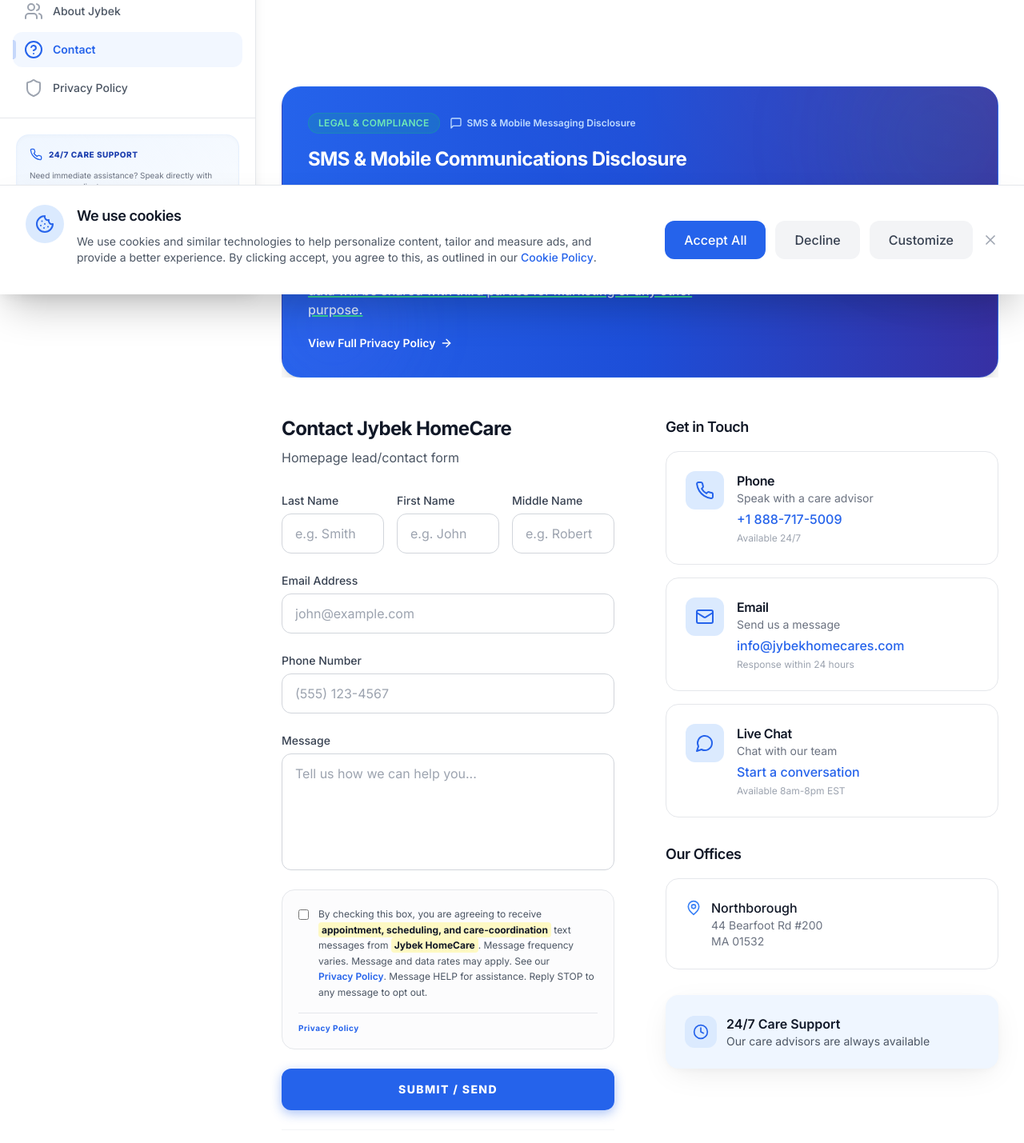
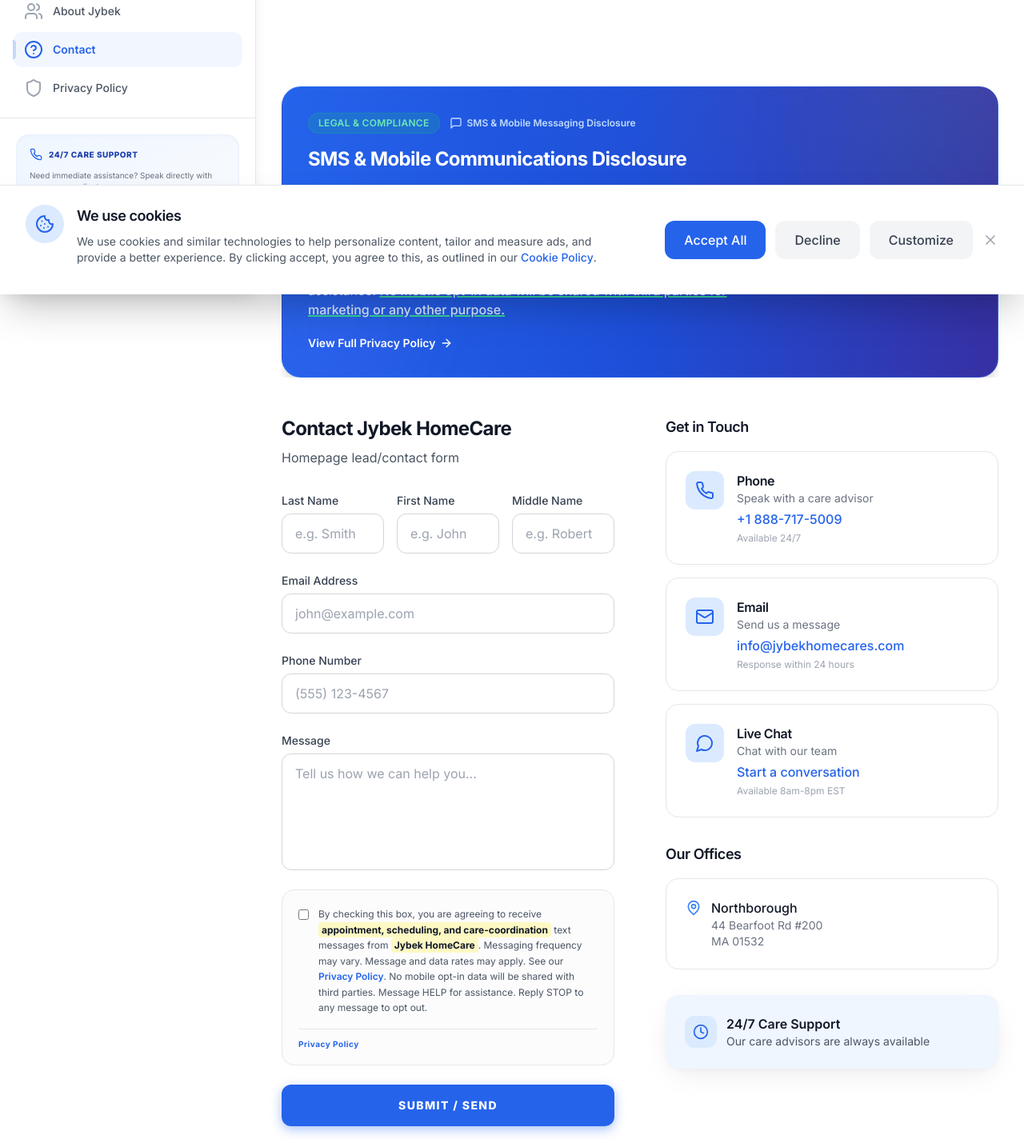
Before and after one commit to factorgh/jybek-care, a Next.js app: page /contact in a window 1280 px wide. Shown: the part 432-1861 px from the top of the page at 80% size. Built offline with nearby package versions, Linux system fonts and the light colour scheme.

Commit message:
update on sms validity

```diff
--- a/src/app/(site)/contact/components/ContactForm.tsx
+++ b/src/app/(site)/contact/components/ContactForm.tsx
@@ -128,7 +128,7 @@
               <span className="font-bold bg-yellow-100 dark:bg-yellow-950/40 text-gray-900 dark:text-white px-1 py-0.5 rounded">
                 Jybek HomeCare
               </span>
-              . Message frequency varies. Message and data rates may apply. See our{' '}
+              . Messaging frequency may vary. Message and data rates may apply. See our{' '}
               <button
                 type="button"
                 onClick={() => setIsPrivacyOpen(true)}
@@ -136,7 +136,7 @@
               >
                 Privacy Policy
               </button>
-              . Message HELP for assistance. Reply STOP to any message to opt out.
+              . No mobile opt-in data will be shared with third parties. Message HELP for assistance. Reply STOP to any message to opt out.
             </label>
           </div>
 
--- a/src/app/(site)/resources/hire/page.tsx
+++ b/src/app/(site)/resources/hire/page.tsx
@@ -294,7 +294,7 @@
 
                 {/* SMS Compliance Disclosure */}
                 <p className="text-[11px] leading-relaxed text-gray-500 dark:text-gray-400 mt-2">
-                  By providing your phone number, you consent to receive SMS communications from Jybek HomeCare Services related to caregiver coordination, application updates, and scheduling. Message and data rates may apply. Reply STOP to opt out at any time. View our{' '}
+                  By providing your phone number, you consent to receive SMS communications from Jybek HomeCare Services related to caregiver coordination, application updates, and scheduling. Messaging frequency may vary. Message and data rates may apply. Reply STOP to opt out at any time. View our{' '}
                   <button
                     type="button"
                     onClick={() => setIsPrivacyOpen(true)}
@@ -302,7 +302,7 @@
                   >
                     Privacy Policy
                   </button>
-                  .
+                  . No mobile opt-in data will be shared with third parties.
                 </p>
               </div>
             </div>
--- a/src/components/marketing/Hero.tsx
+++ b/src/components/marketing/Hero.tsx
@@ -418,8 +418,8 @@
                   Confirm your phone number
                 </h2>
 
-                <p className="text-xs sm:text-sm text-gray-500 dark:text-gray-400 leading-relaxed mb-6 text-left font-sans">
-                  By providing your phone number, you consent to receive text messages from Jybek HomeCare Services at the number provided for informational purposes like providing updates on your application status. Message and data rates may apply.{' '}
+                <p className="text-xs sm:text-sm text-gray-550 dark:text-gray-400 leading-relaxed mb-6 text-left font-sans">
+                  By providing your phone number, you consent to receive text messages from Jybek HomeCare Services at the number provided for informational purposes like providing updates on your application status. Messaging frequency may vary. Message and data rates may apply.{' '}
                   <button
                     type="button"
                     onClick={() => setIsPrivacyOpen(true)}
@@ -427,7 +427,7 @@
                   >
                     Privacy Policy
                   </button>
-                  . By clicking next, Jybek HomeCare Services will send a code to this phone number for verification purposes.
+                  . No mobile opt-in data will be shared with third parties. By clicking next, Jybek HomeCare Services will send a code to this phone number for verification purposes.
                 </p>
 
                 {/* Phone Input */}
--- a/src/components/marketing/PrivacyPolicyContent.tsx
+++ b/src/components/marketing/PrivacyPolicyContent.tsx
@@ -312,7 +312,7 @@
 
                 {/* Legal Disclosure */}
                 <p className="text-2xs text-gray-400 dark:text-gray-500 text-left leading-relaxed border-t border-gray-100 dark:border-gray-800/80 pt-4 mb-6">
-                  By clicking Confirm, you agree to receive automated messages (care scheduling, reminders, updates) from Jybek HomeCare Services at the number provided. Consent is not a condition of purchase. Msg &amp; data rates may apply. Msg frequency varies. Reply STOP to cancel at any time.
+                  By clicking Confirm, you agree to receive automated messages (care scheduling, reminders, updates) from Jybek HomeCare Services at the number provided. Consent is not a condition of purchase. Messaging frequency may vary. Message and data rates may apply. Reply STOP to cancel at any time. No mobile opt-in data will be shared with third parties.
                 </p>
 
                 {/* Actions */}
@@ -448,7 +448,7 @@
                     SMS &amp; Mobile Messaging Disclosure
                   </h4>
                   <p className="text-gray-900 dark:text-gray-200 font-medium text-sm sm:text-base leading-relaxed">
-                    No mobile opt-in data will be shared with third parties. Message and data rates may apply. Reply STOP to opt out of SMS messages at any time. Reply HELP for assistance.
+                    No mobile opt-in data will be shared with third parties. Messaging frequency may vary. Message and data rates may apply. Reply STOP to opt out of SMS messages at any time. Reply HELP for assistance.
                   </p>
                 </div>
               </div>
--- a/src/components/marketing/SMSDisclosureBanner.tsx
+++ b/src/components/marketing/SMSDisclosureBanner.tsx
@@ -83,7 +83,7 @@
                 <p className="text-sm sm:text-base text-brand-100 leading-relaxed max-w-3xl">
                   By providing your phone number on our website forms, you consent to receive SMS communications from{' '}
                   <span className="font-semibold text-white">Jybek HomeCare Services</span> related to care scheduling, caregiver coordination, and service updates.{' '}
-                  Message and data rates may apply. Reply <span className="font-mono bg-white/10 px-1.5 py-0.5 rounded font-bold text-white text-xs">STOP</span> to opt out of SMS messages at any time. Reply <span className="font-mono bg-white/10 px-1.5 py-0.5 rounded font-bold text-white text-xs">HELP</span> for assistance.{' '}
+                  Messaging frequency may vary. Message and data rates may apply. Reply <span className="font-mono bg-white/10 px-1.5 py-0.5 rounded font-bold text-white text-xs">STOP</span> to opt out of SMS messages at any time. Reply <span className="font-mono bg-white/10 px-1.5 py-0.5 rounded font-bold text-white text-xs">HELP</span> for assistance.{' '}
                   <span className="underline decoration-emerald-400 decoration-2 font-medium">No mobile opt-in data will be shared with third parties for marketing or any other purpose.</span>
                 </p>
 
```
